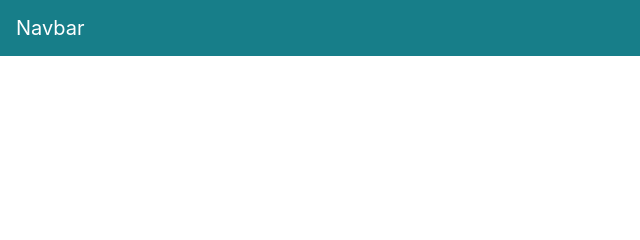
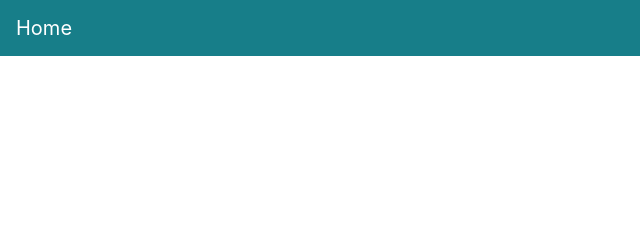
Before and after one commit to Qntnroos/testhtml, a plain HTML site: page product1.html in a window 1280 px wide. Shown: the top 240 px of the page, 0-640 px from the left. Drawn offline with nearby package versions, Linux system fonts and the light colour scheme.

Commit message:
gave name to navbar

```diff
--- a/product1.html
+++ b/product1.html
@@ -12,7 +12,7 @@
 </head>
 <body>
     <nav class="navbar navbar-expand-lg navbar-dark bg-dark">
-        <a class="navbar-brand" href="producten.html">Navbar</a>
+        <a class="navbar-brand" href="producten.html">Home</a>
         <button class="navbar-toggler" type="button" data-toggle="collapse" data-target="#navbarNavAltMarkup" aria-controls="navbarNavAltMarkup" aria-expanded="false" aria-label="Toggle navigation">
           <span class="navbar-toggler-icon"></span>
         </button>
```
Also changed, not shown: product2.html (+1 -1 lines), product3.html (+1 -1 lines), producten.html (+1 -1 lines).
